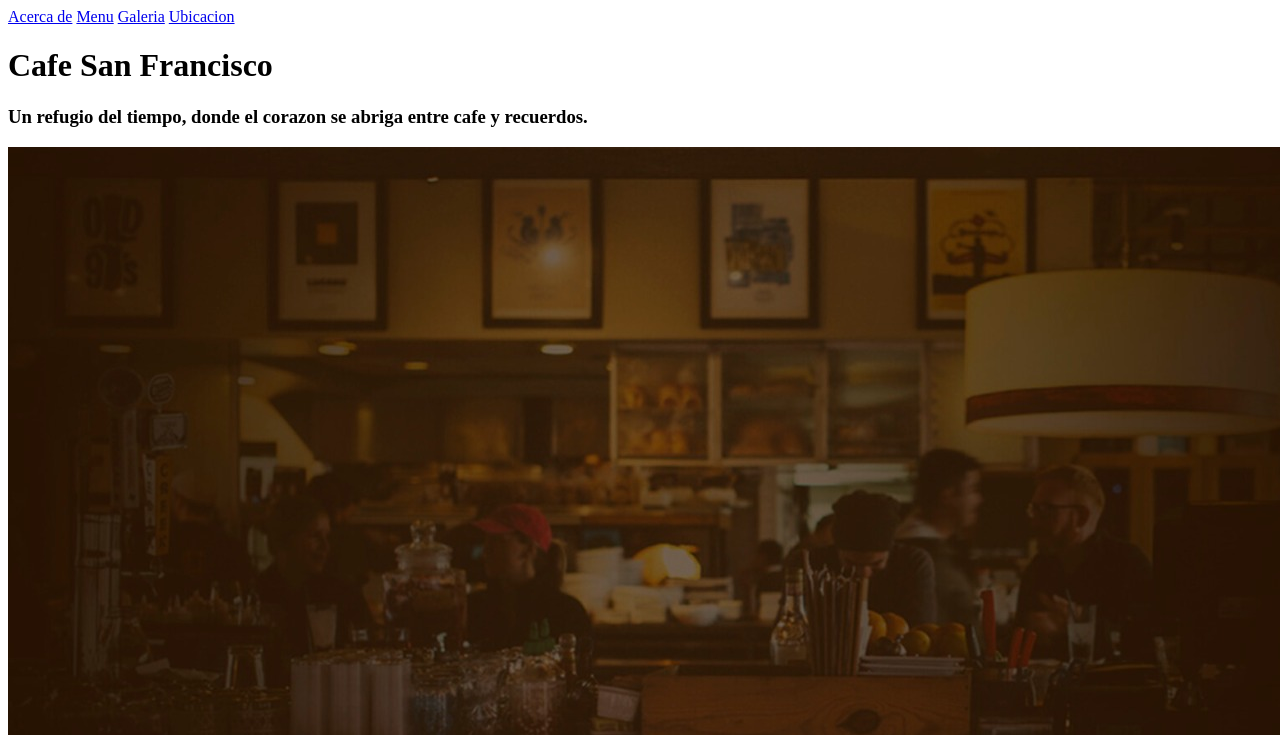
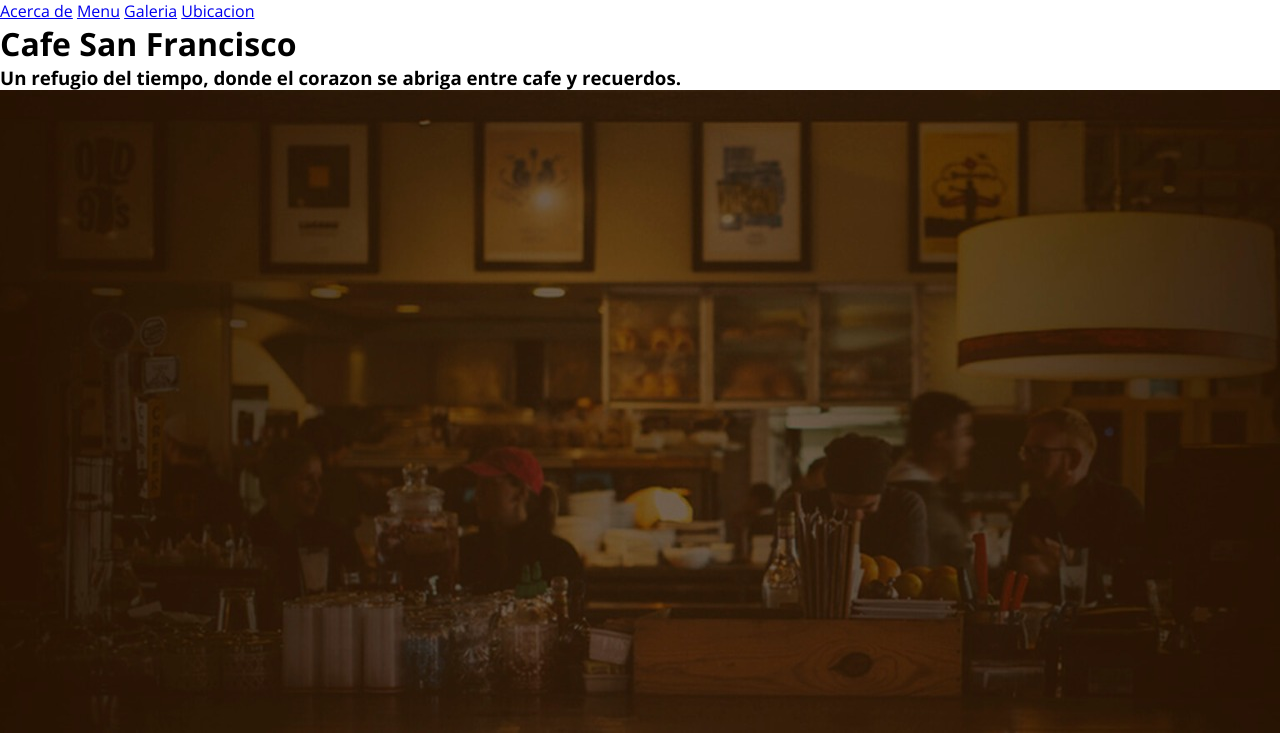
Before and after one commit to kevinsuas433/Cafeteria, a plain HTML site: page index.html in a window 1280 px wide. Shown: the top 735 px of the page. Drawn offline with nearby package versions, Linux system fonts and the light colour scheme.

Commit message:
Version 2

```diff
--- /dev/null
+++ b/estilos/Style.css
@@ -0,0 +1,12 @@
+/*Aqui va los comentarios de css*/
+*{
+    margin: 0%;
+    padding: 0%;
+    -webkit-box-sizing: border-box;
+    -moz-box-sizing: border-box;
+    box-sizing: border-box;
+
+}
+body{
+    font-family: "Open Sans", Arial, San-serif;
+};
--- a/index.html
+++ b/index.html
@@ -6,6 +6,8 @@
     <meta name="viewport" content="widt=device-width, initial-scale=1.0, user-scalable=no, maximum-scale=1.0, minimum-scale=1.0">
 
     <title>Cafe DulceAroma</title>
+    <link href="https://fonts.googleapis.com/css2?family=Open+Sans:ital,wght@0,300..800;1,300..800&display=swap" rel="stylesheet">
+    <link rel="stylesheet" href="estilos/Style.css">
 </head>
 
 <body>
@@ -18,7 +20,7 @@
                 <a href="#" id="btn-galeria">Galeria</a>
                 <a href="#" id="btn-ubicacion">Ubicacion</a>
             </nav>
-            <div >
+            <div class="derecho">
                 <h1>Cafe <span>San Francisco</span></h1>
                 <h3>Un refugio del tiempo, donde el corazon se abriga entre cafe y recuerdos.</h3>
             </div>
@@ -185,9 +187,8 @@
         <!--./Fin contactos-->
         <!--Inicio Mapa-->
         <section>
-            <iframe src="https://maps.app.goo.gl/wUtN5LLgTBuezAh68"
-            width="800" height="600" style="border:0;" allowfullscreen="" loading="lazy"
-            referrerpolicy="no-referrer-when-downgrade"></iframe>
+            <iframe src="https://www.google.com/maps/embed?pb=!1m18!1m12!1m3!1d498.7264267476695!2d-78.47281547533865!3d-0.1066070179937201!2m3!1f0!2f0!3f0!3m2!1i1024!2i768!4f13.1!3m3!1m2!1s0x91d58f7e5a3ee973%3A0x68f45eb7c2a9e411!2sBaguette!5e0!3m2!1ses!2sec!4v1744040689778!5m2!1ses!2sec"
+            width="600" height="450" style="border:0;" allowfullscreen="" loading="lazy" referrerpolicy="no-referrer-when-downgrade"></iframe>
         </section>
         <!--Fin seccion mapa-->
     </section>
```
Also changed, not shown: img/bg1.jpeg (added), img/cafe1.jpeg (added), img/cafe10.jpeg (added), img/cafe2.jpeg (added), img/cafe3.jpeg (added), img/cafe4.jpeg (added), img/cafe5.jpeg (added), img/cafe6.jpeg (added), img/cafe7.jpeg (added), img/cafe8.jpeg (added), img/cafe9.jpeg (added).
